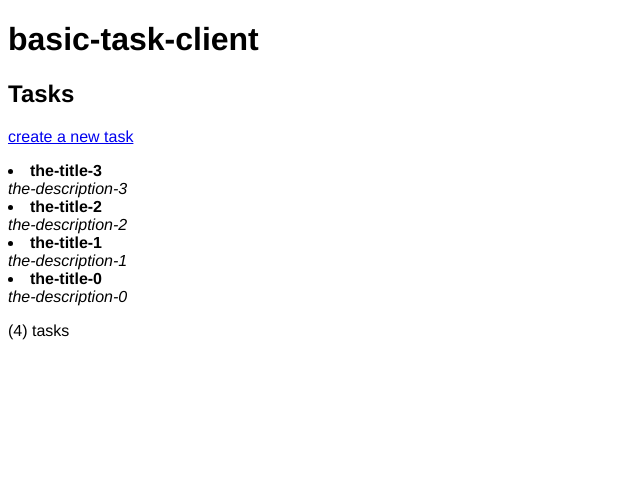
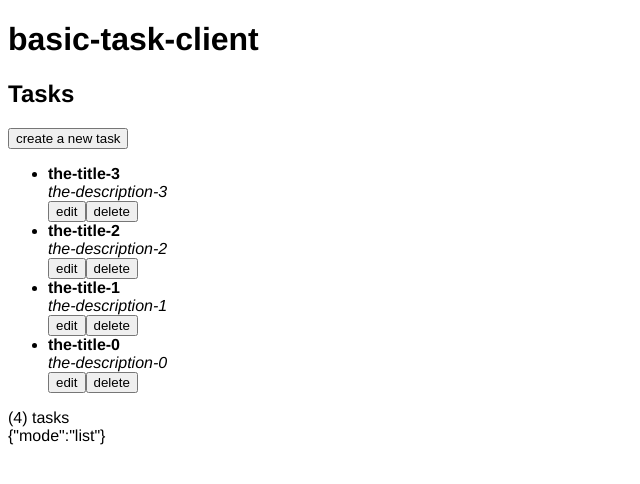
Before and after one commit to gerardolima/basic-to-do-client, a React (Create React App) app: page / in a window 1280 px wide. Shown: the top 484 px of the page, without its empty margins (0-640 px from the left). Built offline with nearby package versions, Linux system fonts and the light colour scheme.

Commit message:
added event hooks for tasks

```diff
--- a/src/components/Tasks/Task.js
+++ b/src/components/Tasks/Task.js
@@ -1,4 +1,5 @@
 import React from 'react';
+import PropTypes from 'prop-types';
 
 import { taskShape } from '../../models';
 
@@ -8,16 +9,19 @@ import { taskShape } from '../../models';
  * @param {Object} props - react props
  * @param {Object[]} props.task
  */
-export const Task = ({ task }) => {
-  const { _id, title, description } = task;
+export const Task = ({ task, onEditTask, onDeleteTask }) => {
+  const { title, description } = task; // _id
   return (
   <li className='Task'>
-    <b>{title}</b><br />
-    <i>{description}</i>
-   {/* <i>{JSON.stringify(task)} {_id}</i> */}
+    <b>{title}</b><br/>
+    <i>{description}</i><br/>
+    <button name='editTask' onClick={(ev) => onEditTask(ev, task)}>edit</button>
+    <button name='deleteTask' onClick={(ev) => onDeleteTask(ev, task)}>delete</button>
   </li>);
 };
 
 Task.propTypes = {
   task: taskShape.isRequired,
+  onEditTask: PropTypes.func.isRequired,
+  onDeleteTask: PropTypes.func.isRequired,
 }
--- a/src/components/Tasks/TaskList.js
+++ b/src/components/Tasks/TaskList.js
@@ -10,14 +10,24 @@ import { Task } from './Task';
  * @param {Object} props - react props
  * @param {Object[]} props.tasks
  */
-export const TaskList = ({ tasks }) =>
+export const TaskList = ({ tasks, onCreateTask, onEditTask, onDeleteTask}) =>
   <div className='TaskList'>
-    <dl>
-      { tasks.map(task => <Task key={task._id} task={task}/>) }
-    </dl>
+      <button name='createTask' onClick={(ev) => onCreateTask(ev)}>create a new task</button>
+    <ul>
+      { tasks.map(task => <Task
+          key={task._id}
+          task={task}
+          onEditTask={onEditTask}
+          onDeleteTask={onDeleteTask}
+        />)
+      }
+    </ul>
     <div>({tasks.length}) tasks</div>
   </div>;
 
 TaskList.propTypes = {
   tasks: PropTypes.arrayOf(taskShape).isRequired,
+  onCreateTask: PropTypes.func.isRequired,
+  onEditTask: PropTypes.func.isRequired,
+  onDeleteTask: PropTypes.func.isRequired,
 }
--- a/src/components/Tasks/Tasks.js
+++ b/src/components/Tasks/Tasks.js
@@ -1,4 +1,4 @@
-import React from 'react';
+import React, { useState, useEffect } from 'react';
 import PropTypes from 'prop-types';
 
 import { taskShape } from '../../models';
@@ -10,14 +10,39 @@ import { TaskList } from './TaskList';
  * @param {Object} props - react props
  * @param {Object[]} props.tasks
  */
-export const Tasks = ({ tasks }) =>
-  <section className='Tasks'>
-    <h2>Tasks</h2>
+export const Tasks = ({ tasks }) => {
+  const [context, setContext] = useState({mode:'list'});
 
-    <a name='create' href='about:blank'>create a new task</a>
-    <TaskList tasks={tasks} />
-  </section>;
+  useEffect(() => {
+   // document.title = `You clicked ${count} times`;
+  });
+
+  const onCancelEdit = (ev) => { ev.preventDefault(); setContext({mode: 'list'}); }
+  const onCreateTask = (ev) => { ev.preventDefault(); setContext({mode: 'create'}); }
+  const onEditTask   = (ev, task) => { ev.preventDefault(); setContext({mode: 'edit', task}); }
+  const onDeleteTask = (ev, task) => { ev.preventDefault(); setContext({mode: 'delete', task}); }
+
+  return (
+    <section className='Tasks'>
+      <h2>Tasks</h2>
+
+      { context.mode === 'list'
+        ? <TaskList
+            tasks={tasks}
+            onCreateTask={onCreateTask}
+            onEditTask={onEditTask}
+            onDeleteTask={onDeleteTask}
+          />
+        : <div>
+            TODO: edit component here <br />
+            <button name='cancelEdit' onClick={(ev) => onCancelEdit(ev)}>Cancel</button>
+          </div>
+      }
+      <div>{ JSON.stringify(context)}</div>
+    </section>
+  );
+}
 
 Tasks.propTypes = {
-  tasks: PropTypes.arrayOf(taskShape).isRequired,
+  tasks: PropTypes.arrayOf(taskShape).isRequired
 }
```
Also changed, not shown: 1 other file (tests, documents, lock files or other folders).
